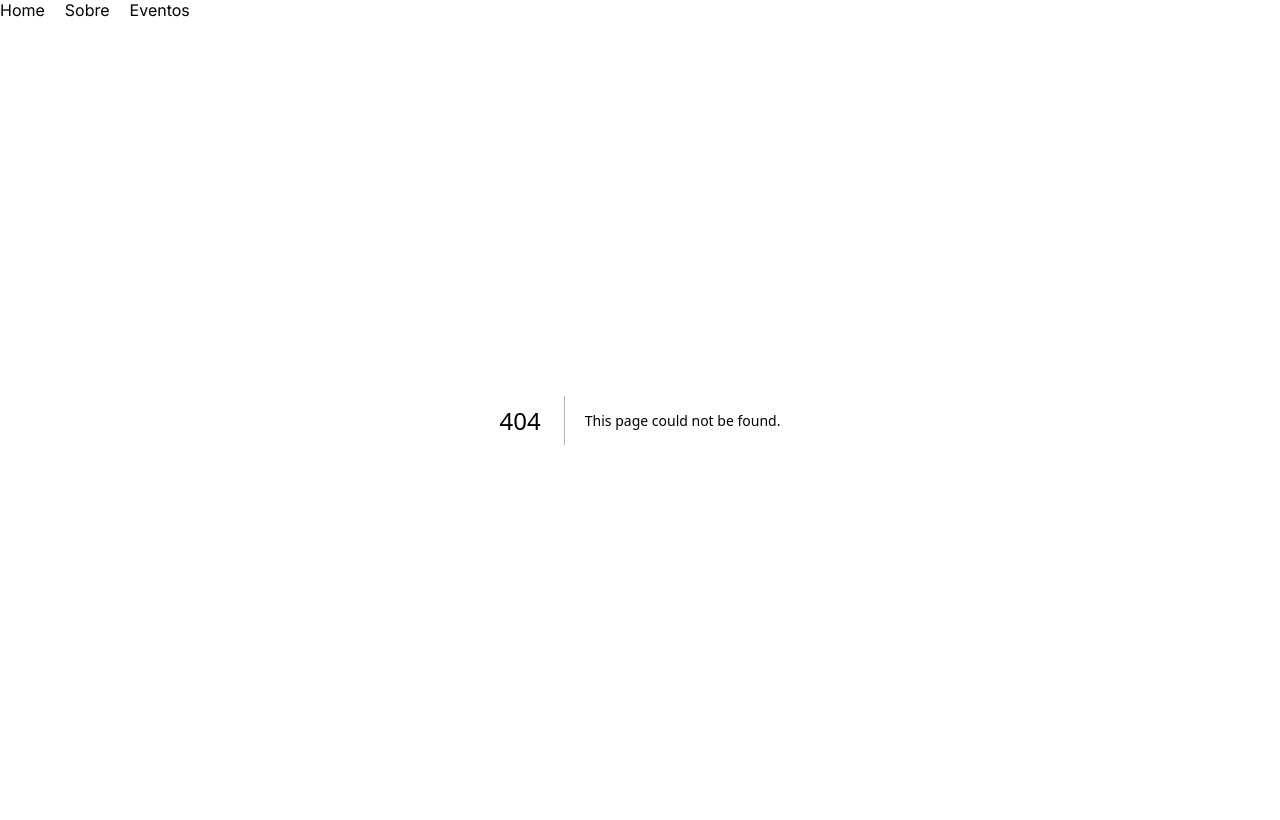
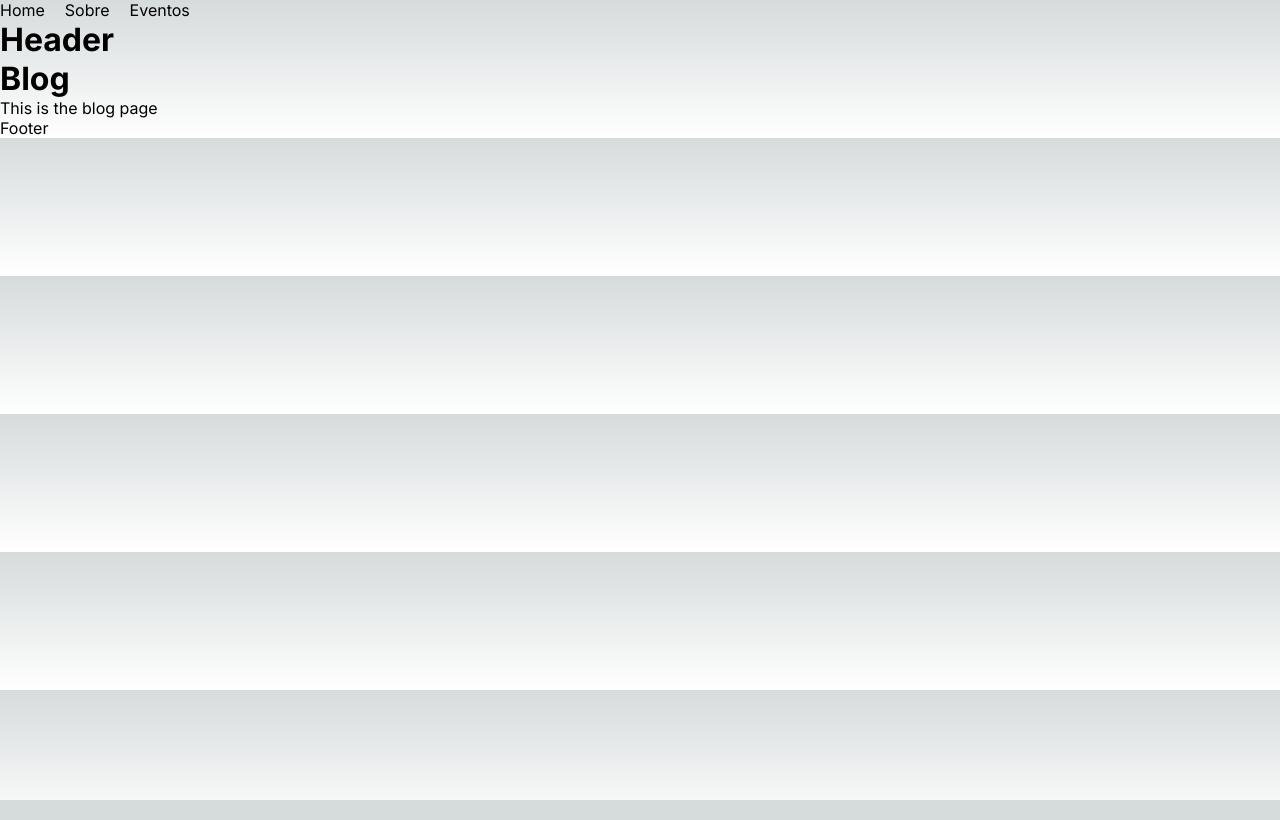
Before and after one commit to ynoacamino/acm-page, a Next.js app: page /blog in a window 1280 px wide. Before the commit this address had no page. Built offline with nearby package versions, Linux system fonts and the light colour scheme.

Commit message:
init project

```diff
--- /dev/null
+++ b/src/app/blog/page.jsx
@@ -0,0 +1,8 @@
+export default function BlogPage() {
+  return (
+    <div>
+      <h1>Blog</h1>
+      <p>This is the blog page</p>
+    </div>
+  );
+}
--- a/src/app/layout.js
+++ b/src/app/layout.jsx
@@ -1,5 +1,7 @@
 import { Inter } from "next/font/google";
 import "./globals.css";
+import { Header } from "@/components/Header";
+import { Footer } from "@/components/Footer";
 
 const inter = Inter({ subsets: ["latin"] });
 
@@ -17,7 +19,9 @@ export default function RootLayout({ children }) {
           <a href="/about">Sobre</a>
           <a href="/events">Eventos</a>
         </nav>
+        <Header />
         {children}
+        <Footer />
       </body>
     </html>
   );
--- /dev/null
+++ b/src/components/Footer.jsx
@@ -0,0 +1,7 @@
+export function Footer(){
+  return (
+    <footer>
+      <p>Footer</p>
+    </footer>
+  )
+}
--- /dev/null
+++ b/src/components/Header.jsx
@@ -0,0 +1,7 @@
+export function Header() {
+  return (
+    <header>
+      <h1>Header</h1>
+    </header>
+  );
+}
```
Also changed, not shown: src/app/team/page.jsx (added, +8 -0 lines).
